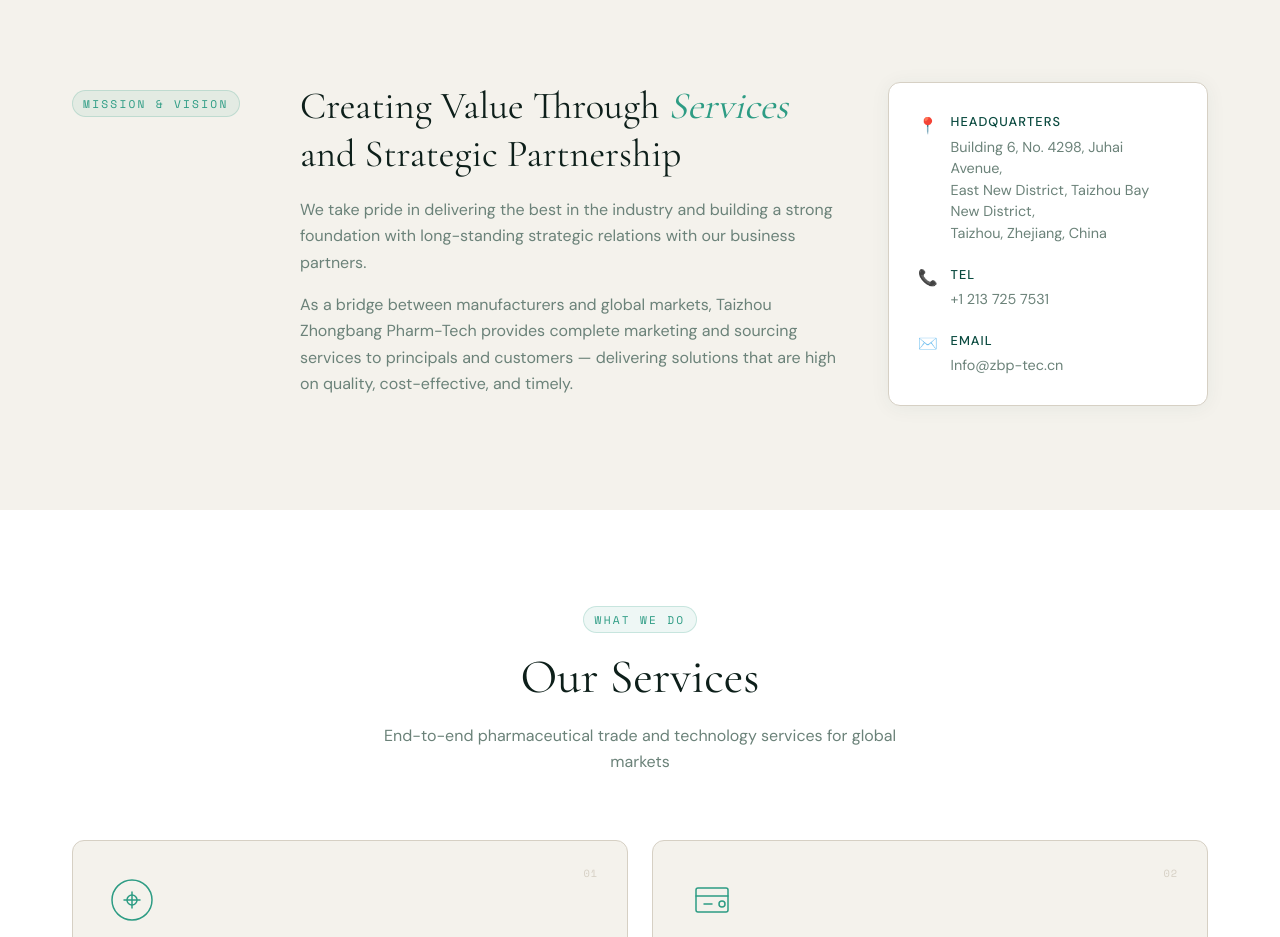
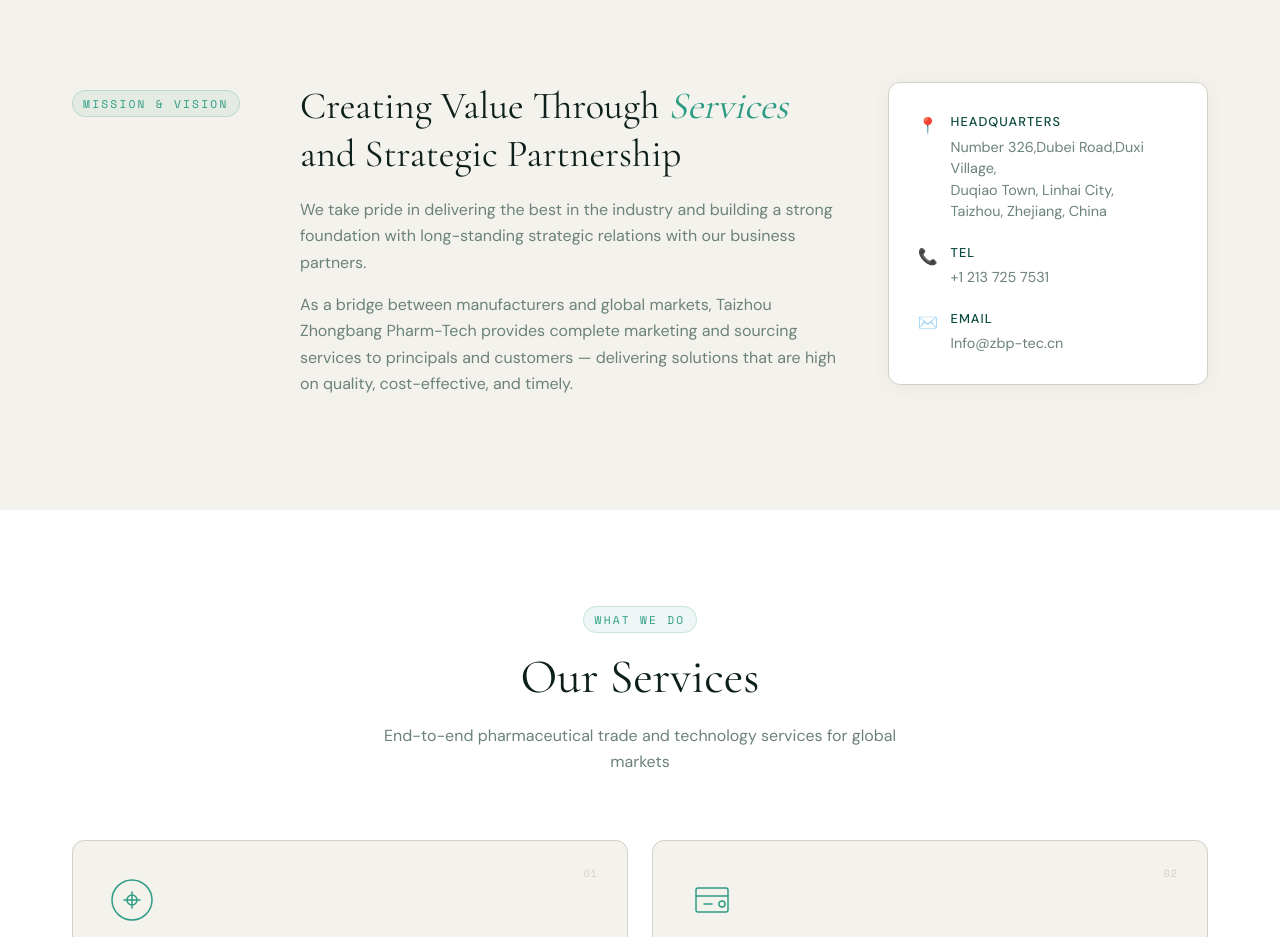
Before and after one commit to Andyw117/zbp-tec, a plain HTML site: page index.html in a window 1280 px wide. Shown: the part 960-1897 px from the top of the page. Drawn offline with nearby package versions, Linux system fonts and the light colour scheme.

Commit message:
Update index.html

```diff
--- a/index.html
+++ b/index.html
@@ -98,7 +98,7 @@
             <div class="address-icon">📍</div>
             <div>
               <strong>Headquarters</strong>
-              <p>Building 6, No. 4298, Juhai Avenue,<br/>East New District, Taizhou Bay New District,<br/>Taizhou, Zhejiang, China</p>
+              <p>Number 326,Dubei Road,Duxi Village,<br/>Duqiao Town, Linhai City,<br/>Taizhou, Zhejiang, China</p>
             </div>
           </div>
           <div class="address-block">
```
